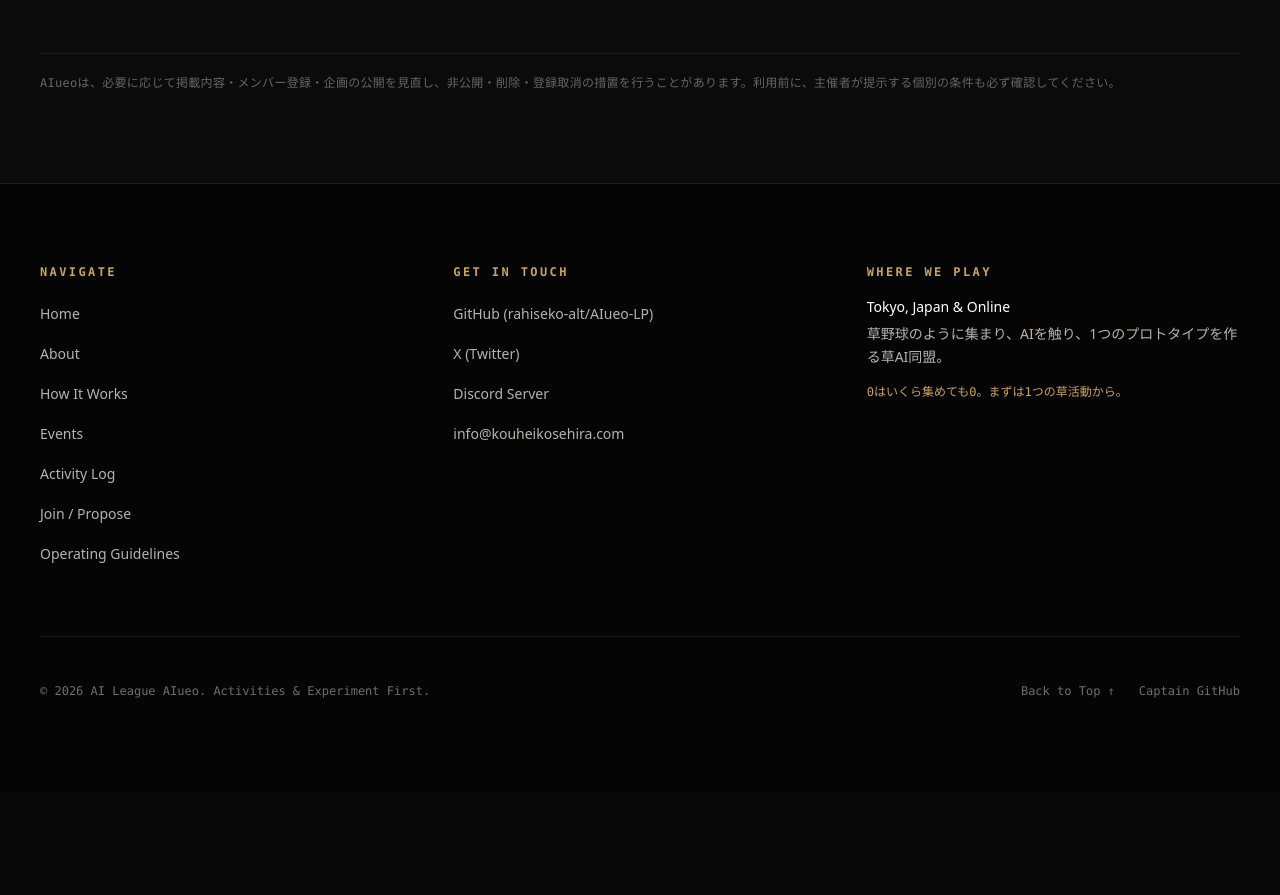
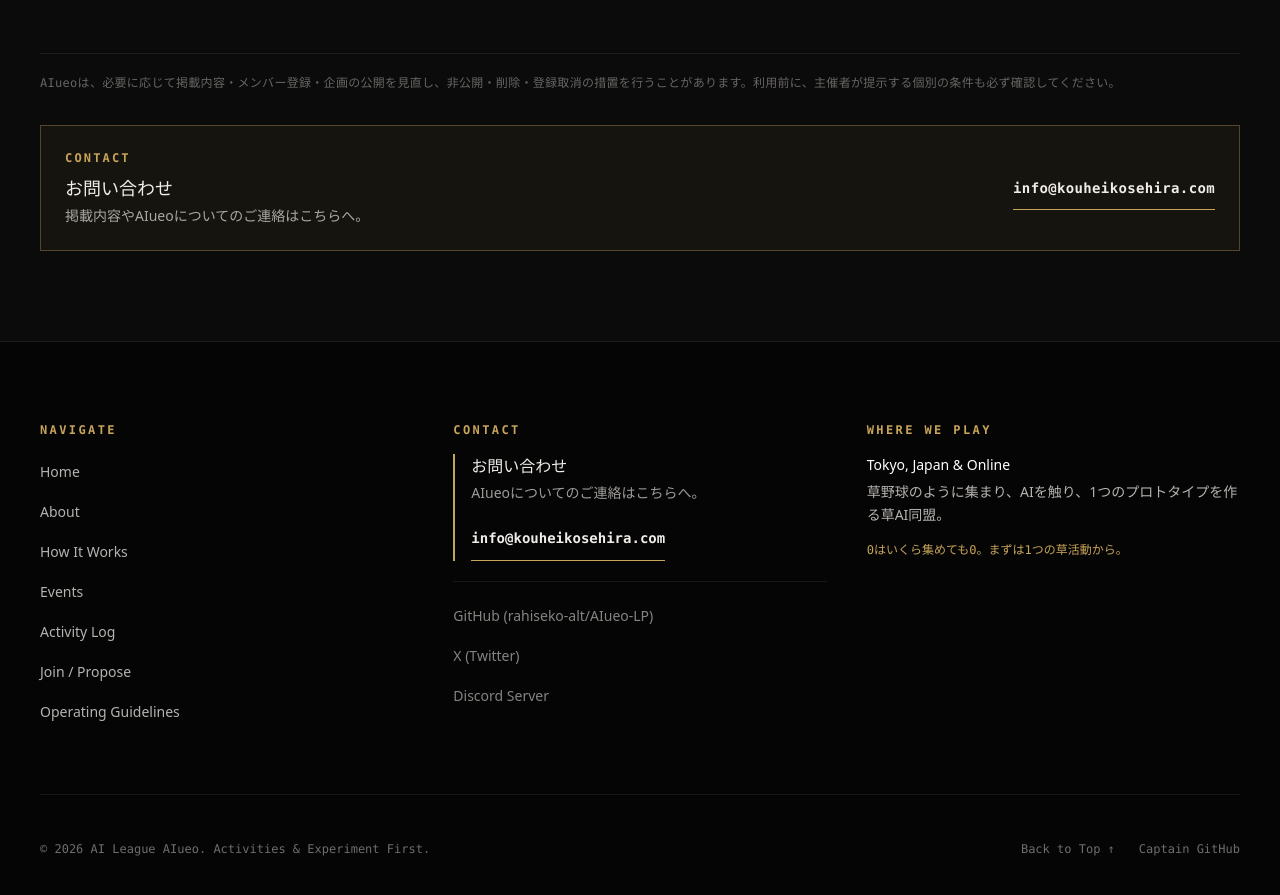
Before and after one commit to rahiseko-alt/AIueo-LP, a Next.js app: page / in a window 1280 px wide. Shown: the part 7360-8255 px from the top of the page. Before the commit the page ends 8153 px from the top, so only its background shows below. Built offline with nearby package versions, Linux system fonts and the light colour scheme.

Commit message:
feat: surface contact information

```diff
--- a/src/components/footer.tsx
+++ b/src/components/footer.tsx
@@ -31,12 +31,24 @@
             </div>
           </div>
 
-          {/* Col 2: Get in Touch */}
+          {/* Col 2: Contact */}
           <div>
             <p className="font-mono text-xs font-semibold tracking-[0.2em] text-[#c8a45a] uppercase">
-              Get in Touch
+              Contact
             </p>
-            <div className="mt-4 flex flex-col gap-1 font-sans text-sm font-light text-[rgba(240,237,232,0.75)]">
+            <div className="mt-4 border-l-2 border-[#c8a45a] pl-4">
+              <p className="font-sans text-base font-medium text-[#f0ede8]">お問い合わせ</p>
+              <p className="mt-1 font-sans text-sm font-light leading-relaxed text-[rgba(240,237,232,0.65)]">
+                AIueoについてのご連絡はこちらへ。
+              </p>
+              <a
+                href="mailto:info@kouheikosehira.com"
+                className="mt-3 inline-flex min-h-[44px] items-center break-all border-b border-[#c8a45a] font-mono text-sm font-semibold text-[#f0ede8] transition-colors hover:text-[#c8a45a]"
+              >
+                info@kouheikosehira.com
+              </a>
+            </div>
+            <div className="mt-5 flex flex-col gap-1 border-t border-[rgba(240,237,232,0.08)] pt-4 font-sans text-sm font-light text-[rgba(240,237,232,0.55)]">
               <a
                 href="https://github.com/rahiseko-alt/AIueo-LP"
                 target="_blank"
@@ -60,12 +72,6 @@
                 className="flex min-h-[36px] items-center py-1 transition-colors hover:text-white"
               >
                 Discord Server
-              </a>
-              <a
-                href="mailto:info@kouheikosehira.com"
-                className="flex min-h-[36px] items-center py-1 break-all transition-colors hover:text-white"
-              >
-                info@kouheikosehira.com
               </a>
             </div>
           </div>
--- a/src/components/navbar.tsx
+++ b/src/components/navbar.tsx
@@ -70,6 +70,12 @@
 
         {/* Right Action / Mobile Toggle */}
         <div className="flex items-center gap-2 sm:gap-4">
+          <a
+            href="mailto:info@kouheikosehira.com"
+            className="hidden min-h-[44px] items-center px-2 font-mono text-[11px] font-semibold tracking-[0.12em] text-[rgba(240,237,232,0.75)] uppercase transition-colors hover:text-[#c8a45a] xl:inline-flex"
+          >
+            Contact
+          </a>
           <Link
             href="#join"
             className="hidden sm:inline-flex min-h-[44px] items-center rounded border border-[rgba(200,164,90,0.3)] bg-[rgba(200,164,90,0.06)] px-4 py-2 font-mono text-[11px] font-semibold tracking-[0.16em] text-[#f0ede8] uppercase transition-all duration-200 hover:border-[#c8a45a] hover:bg-[#c8a45a] hover:text-[#080808]"
@@ -112,6 +118,7 @@
               { label: 'Home', href: '#home' },
               ...navItems,
               { label: 'Join / Propose', href: '#join' },
+              { label: 'お問い合わせ', href: 'mailto:info@kouheikosehira.com' },
             ].map((item) => (
               <Link
                 key={item.label}
--- a/src/components/operating-guidelines.tsx
+++ b/src/components/operating-guidelines.tsx
@@ -75,6 +75,22 @@
         <p className="mt-10 border-t border-[rgba(240,237,232,0.08)] pt-5 font-mono text-[10px] leading-relaxed tracking-wide text-[rgba(240,237,232,0.4)] sm:text-xs">
           AIueoは、必要に応じて掲載内容・メンバー登録・企画の公開を見直し、非公開・削除・登録取消の措置を行うことがあります。利用前に、主催者が提示する個別の条件も必ず確認してください。
         </p>
+
+        <div className="mt-8 flex flex-col gap-4 border border-[rgba(200,164,90,0.35)] bg-[rgba(200,164,90,0.06)] p-5 sm:flex-row sm:items-center sm:justify-between sm:p-6">
+          <div>
+            <p className="font-mono text-xs font-semibold tracking-[0.18em] text-[#c8a45a] uppercase">Contact</p>
+            <h3 className="mt-2 font-sans text-lg font-medium text-[#f0ede8]">お問い合わせ</h3>
+            <p className="mt-1 font-sans text-sm font-light text-[rgba(240,237,232,0.68)]">
+              掲載内容やAIueoについてのご連絡はこちらへ。
+            </p>
+          </div>
+          <a
+            href="mailto:info@kouheikosehira.com"
+            className="inline-flex min-h-[44px] w-fit items-center border-b border-[#c8a45a] py-2 font-mono text-sm font-semibold tracking-wide text-[#f0ede8] transition-colors hover:text-[#c8a45a]"
+          >
+            info@kouheikosehira.com
+          </a>
+        </div>
       </div>
     </section>
   );
```
